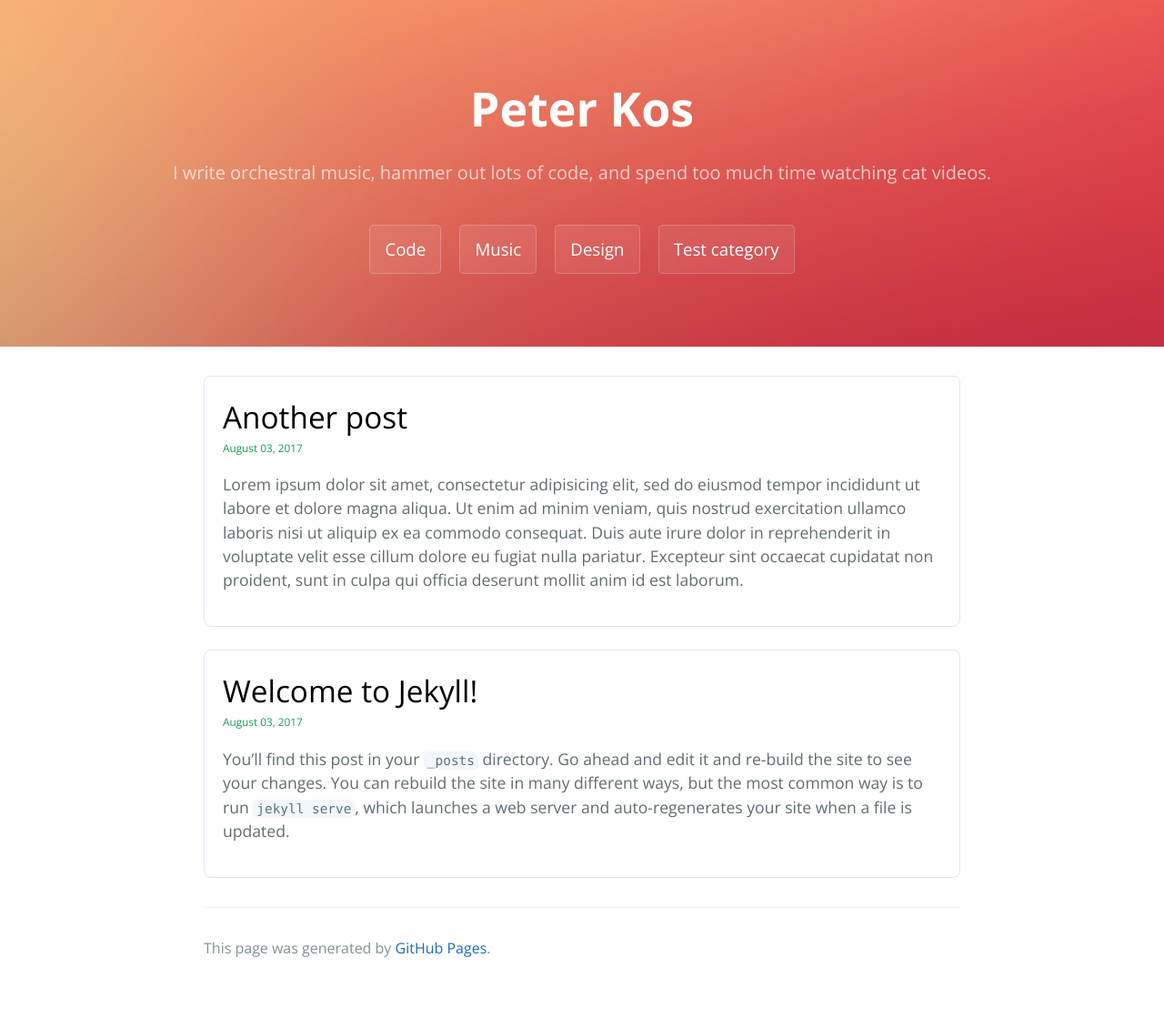
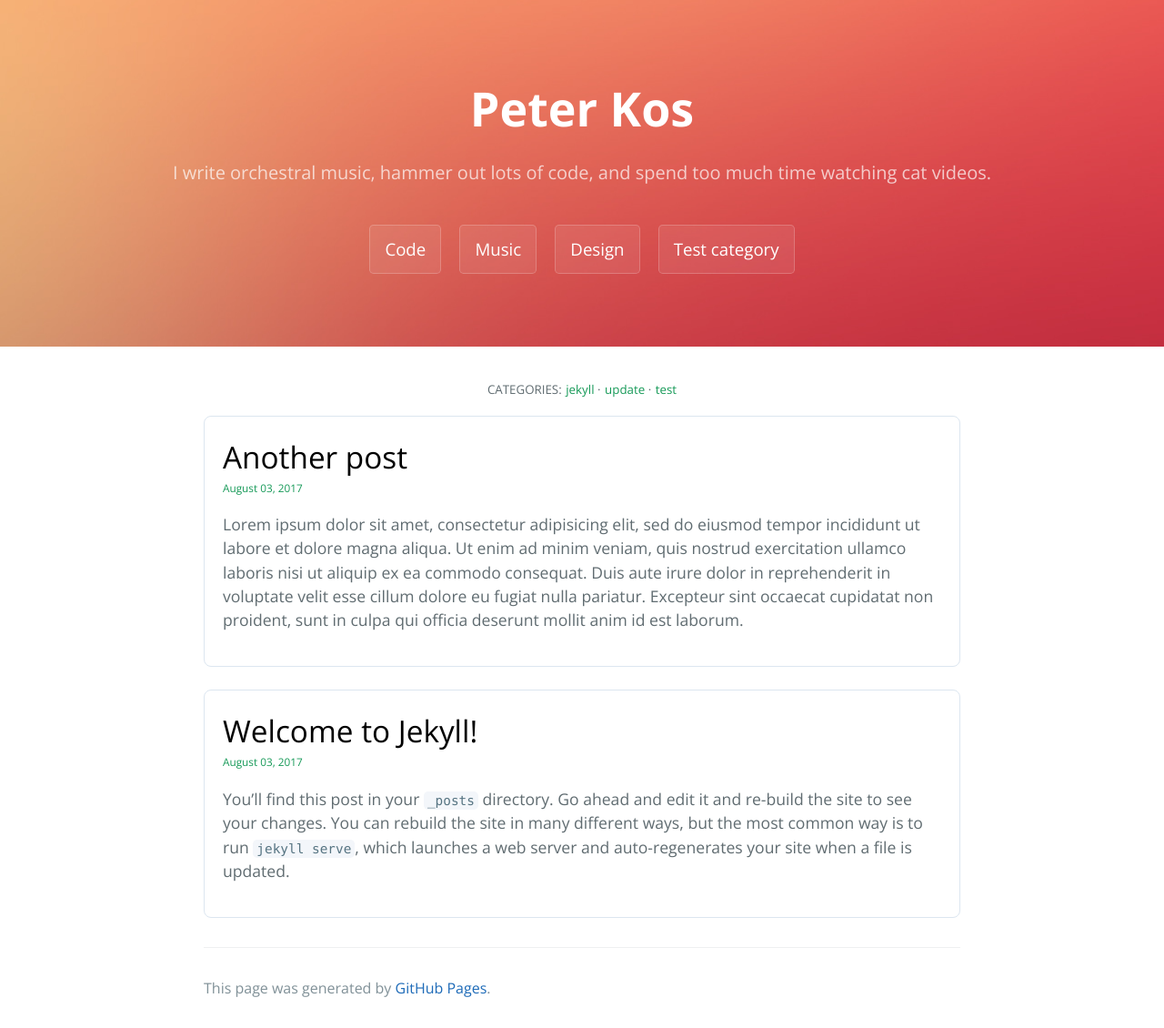
Before and after one commit to peterkos/peterkos.github.io, a Jekyll site: the page built from index.md, in a window 1280 px wide. Shown: the whole page at 91% size. Built offline with Jekyll 4.4.1, drawn with Linux system fonts in a browser that asks for light colours; before the commit the page ends 1086 px from its top, so only the background shows below that.

Commit message:
Added category list to homepage

```diff
--- a/_layouts/home.html
+++ b/_layouts/home.html
@@ -23,15 +23,20 @@
 	</section>
 
 	<section class="main-content">
+
 		{{ content }}
 
-		<!-- Category list -->
-		<!-- <ul class="categories">
+
+		<!-- Category list, with link to each page -->
+		<ul class="categories">
+			<li>Categories:</li>
 			{% for category in site.categories %}
 			<li>
+				<a href="/categories/{{ category[0] }}">{{ category[0] }}</a>
 			</li>
 			{% endfor %}
-		</ul> -->
+		</ul>
+
 
 		<!-- Posts! -->
 		<ul class="posts">
@@ -43,6 +48,7 @@
 			</li>
 			{% endfor %}
 		</ul>
+
 
 		<footer class="site-footer">
 			{% if site.github.is_project_page %}
--- a/assets/css/style.scss
+++ b/assets/css/style.scss
@@ -111,7 +111,41 @@
 
 
 // Categories
-// TODO
+.categories {
+
+	list-style: none;
+	text-align: center;
+	padding: 0;
+
+	li {
+		color: $body-text-color;
+		font-size: 10pt;
+		display: inline;
+
+		// Dot between characters, excluded for first/last below
+		&:after {
+			content:"\00B7";
+		}
+
+		// "Categories" text
+		&:first-child {
+			text-transform: uppercase;
+			&:after { content: ""; }
+		}
+
+		&:last-child {
+			&:after { content: ""; }
+		}
+
+		// The actual categories
+		a {
+			text-decoration: none;
+			color: $header-bg-color;
+		}
+
+	}
+
+}
 
 // Category page
 .categorypagelist {
```
